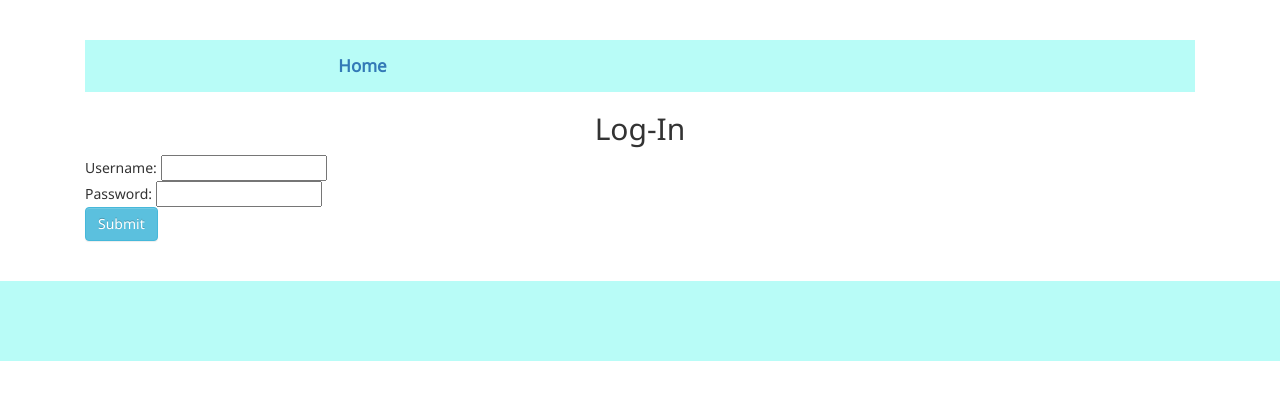
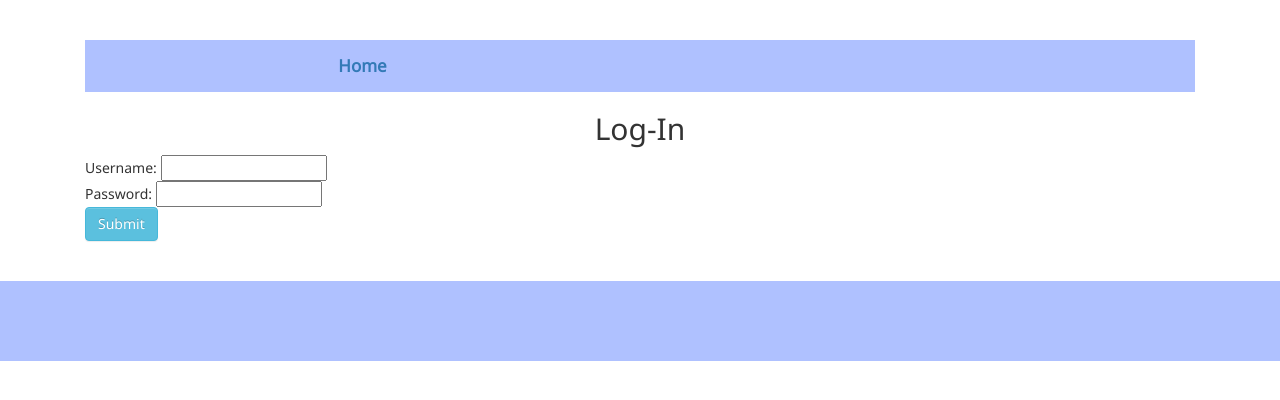
Before and after one commit to Michie740/medical-record-management, a Flask app: page / in a window 1280 px wide. Shown: the top 400 px of the page. Run offline with Flask 2, Linux system fonts and the light colour scheme; some libraries are stand-ins or nearby versions.

Commit message:
Fix colors for login page

```diff
--- a/templates/_base.html
+++ b/templates/_base.html
@@ -27,13 +27,13 @@
 
 <style>
 body,a,div {hyphens: auto;}
-table {background-color:#b8fcf7; font-size:120%; height:30px; border: 1px solid black; text-align:center;width:100%; font-family: 'Noto Sans', sans-serif;}
+table {background-color:#afc1ff; font-size:120%; height:30px; border: 1px solid black; text-align:center;width:100%; font-family: 'Noto Sans', sans-serif;}
 
 th,td {height:30px; border: 1px solid black; text-align:center; font-family: 'Noto Sans', sans-serif;}
 a {font-size:120%; color: #183f4f; font-family: 'Noto Sans', sans-serif;}
 h1{text-align:center; color: #183f4f; font-family: 'Noto Sans', sans-serif; }
 h2 {font-family: 'Noto Sans', sans-serif; }
-.topnav {overflow: hidden; hyphens: auto; background-color:#b8fcf7; border-color: black;}
+.topnav {overflow: hidden; hyphens: auto; background-color:#afc1ff; border-color: black;}
 .topnav a:hover {background-color: #277d6f; color: black; hyphens: auto}
 .topnav .icon {display: none; hyphens: auto; border-color: black;}
 .small-menu a {
@@ -74,7 +74,7 @@ body,a,div {font-family: 'Noto Sans', sans-serif;}
 
   <div id="footer">
   <br></br>
-  <div style="background-color:#b8fcf7; width:100%">
+  <div style="background-color:#afc1ff; width:100%">
   <br></br>
 {% block footer %}
         <br><br>
```
